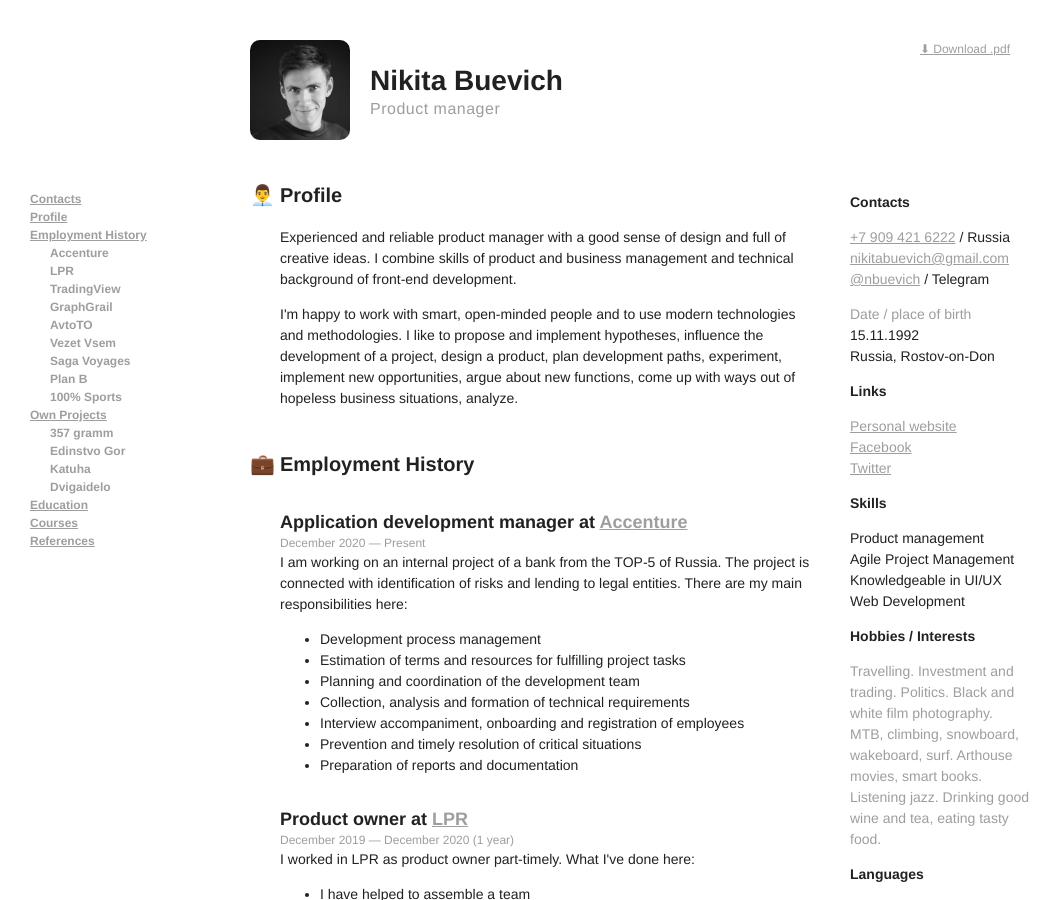
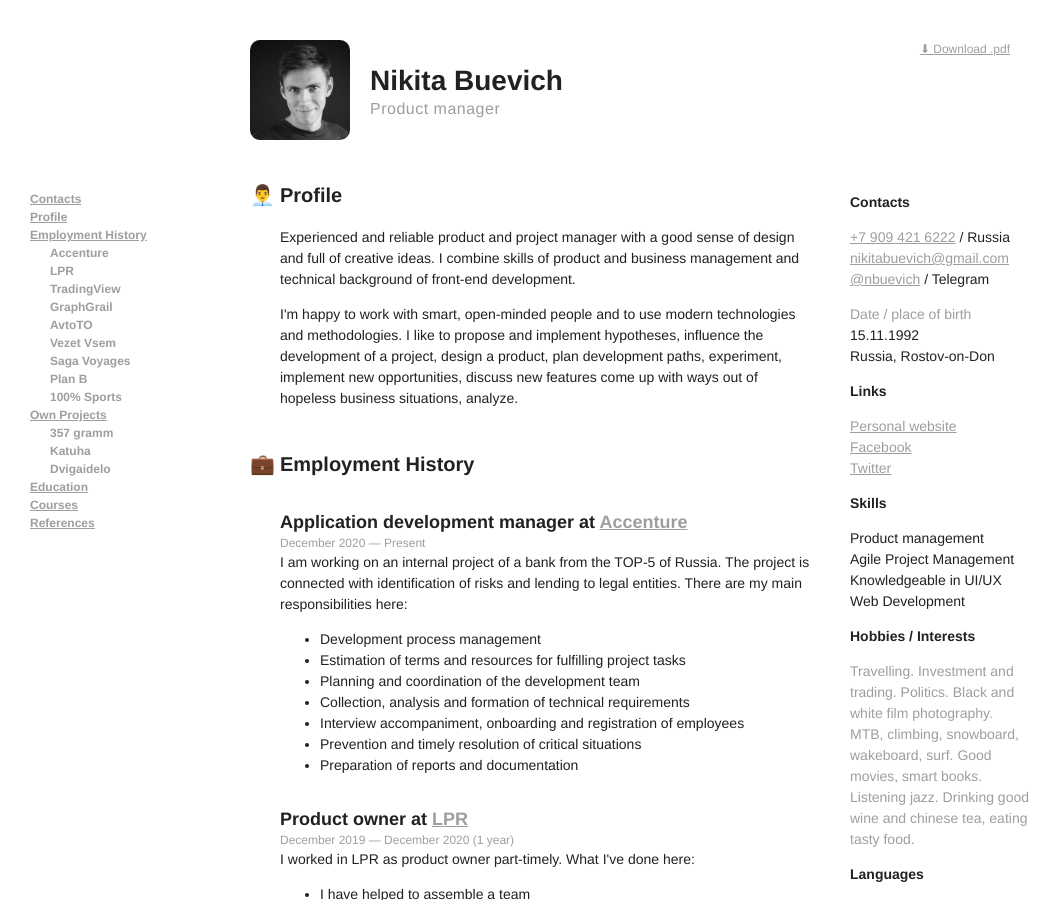
Before and after one commit to sombro/nbuevich.com, a Jekyll site: the page CV/index.html, which Jekyll copies as it is, in a window 1280 px wide and 900 px high. Shown: the whole window, without its empty margins (0-1061 px from the left). Built offline with Jekyll 4.4.1, drawn with Linux system fonts in a browser that asks for light colours; some of the changed text lies outside the part shown.

Commit message:
CV update

```diff
--- a/CV/index.html
+++ b/CV/index.html
@@ -63,7 +63,6 @@
                                     <a class="common__link" href="#own_projects">Own Projects</a>
                                     <ul class="cv__nav-ul cv__nav-ul--included">
                                         <li><a class="common__link" href="#gramm357">357 gramm</a></li>
-                                        <li><a class="common__link" href="#edinstvogor">Edinstvo Gor</a></li>
                                         <li><a class="common__link" href="#katuha">Katuha</a></li>
                                         <li><a class="common__link" href="#dvigaidelo">Dvigaidelo</a></li>
                                     </ul>
@@ -76,13 +75,13 @@
                         <div class="cv__col-left">
                             <article id="profile">
                                 <h2 class="cv__subtitle cv__subtitle-icon cv__subtitle--profile">Profile</h2>
-                                <p>Experienced and reliable product manager with a good sense of design and full
+                                <p>Experienced and reliable product and project manager with a good sense of design and full
             of creative ideas. I combine skills of product and business management and
             technical background of front-end development.</p>
                                 <p>I'm happy to work with smart, open-minded people and to use modern
             technologies and methodologies. I like to propose and implement hypotheses,
             influence the development of a project, design a product, plan development
-            paths, experiment, implement new opportunities, argue about new functions,
+            paths, experiment, implement new opportunities, discuss new features
             come up with ways out of hopeless business situations, analyze.</p>
                             </article>
                             <article id="employment_history">
@@ -219,13 +218,8 @@
                                     <p class="cv__dates">July 2020 — Present</p>
                                     <!-- <p>Description is in progress</p> -->
                                 </article>
-                                <article id="edinstvogor">
-                                    <h3 class="cv__h3">Soulmate at <a class="common__link" href="https://instagram.com/edinstvogor" target="_blank">Edinstvo Gor</a> (active recreation club)</h3>
-                                    <p class="cv__dates">September 2018 — Present</p>
-                                    <!-- <p>Description is in progress</p> -->
-                                </article>
                                 <article id="katuha">
-                                    <h3 class="cv__h3">Co-owner <a class="common__link" href="http://katuha.org" target="_blank">Katuha</a> (active recreation club)</h3>
+                                    <h3 class="cv__h3">Co-owner at <a class="common__link" href="http://katuha.org" target="_blank">Katuha</a> (active recreation club)</h3>
                                     <p class="cv__dates">October 2017 – May 2018 (8 months)</p>
                                     <p>A small travel company that organizes holidays in the mountains
         (ski/snowboard, MTB, rafting, etc).</p>
@@ -263,8 +257,11 @@
                             <article id="courses">
                                 <h2 class="cv__subtitle cv__subtitle-icon cv__subtitle--courses">Courses</h2>
 
+                                <h3 class="cv__h3"><a class="common__link" href="scrum_for_team.jpg" target="_blank">Scrum for team</a></h3>
+                                <p class="cv__dates">June 2021</p>
+
                                 <h3 class="cv__h3"><a class="common__link" href="https://simulator.gopractice.ru/" target="_blank">GoPractice</a>, Data-driven growth and product management online training</h3>
-                                <p class="cv__dates">In progress</p>
+                                <p class="cv__dates">2020</p>
 
                                 <h3 class="cv__h3"><a class="common__link" href="https://productmindset.net/" target="_blank">Product Mindset</a>, Program for the development of product thinking</h3>
                                 <p class="cv__dates">February 2019 – April 2019</p>
@@ -305,9 +302,9 @@
                             <p><b>Hobbies / Interests</b></p>
                             <p style="color: #9E9E9E;">Travelling. Investment and trading. Politics. Black and white film
                             photography. MTB, climbing,
-                            snowboard, wakeboard, surf. Arthouse movies, smart books.
+                            snowboard, wakeboard, surf. Good movies, smart books.
                             Listening jazz. Drinking good wine
-                            and tea, eating tasty food.</p>
+                            and chinese tea, eating tasty food.</p>
                             <p><b>Languages</b></p>
                             <p>
                                 Russian / Native<br>
```
Also changed, not shown: CV/scrum_for_team.jpg (added), 2 other files.
